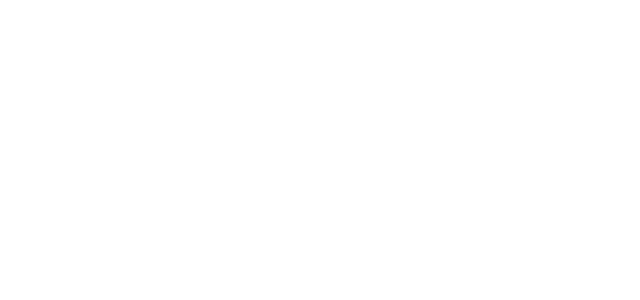
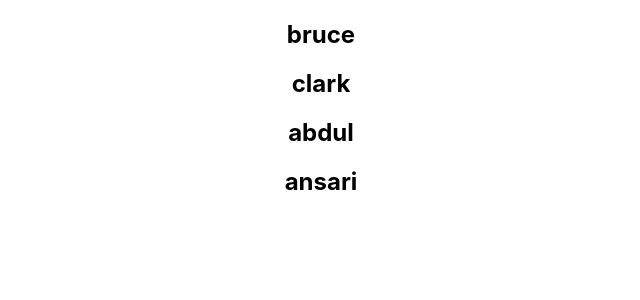
Before and after one commit to abdultanveer/harman-react, a React (Create React App) app: page / in a window 1280 px wide. Shown: the top 300 px of the page, without its empty margins (319-959 px from the left). Built offline with nearby package versions, Linux system fonts and the light colour scheme.

Commit message:
commit appjs

```diff
--- a/src/App.js
+++ b/src/App.js
@@ -2,6 +2,7 @@
 import ClassClick from './components/ClassClick';
 import FunctionalClick from './components/FunctionalClick';
 import Greet from './components/Greet'
+import NameList from './components/NameList';
 import UserGreeting from './components/UserGreeting';
 import Welcome from './components/Welcome';
 
@@ -11,7 +12,8 @@
 
   return (
     <div className="App">
-    <UserGreeting/>
+
+    <NameList/>
 
 
     </div>
```
